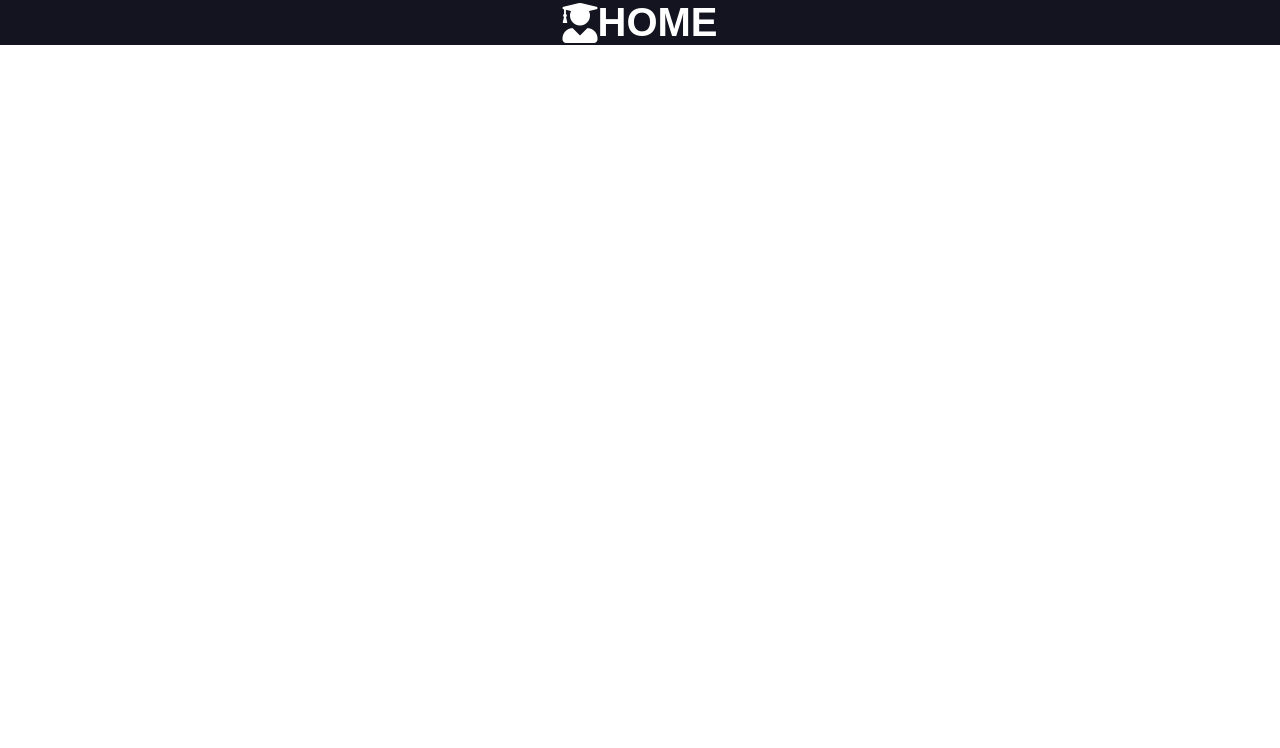
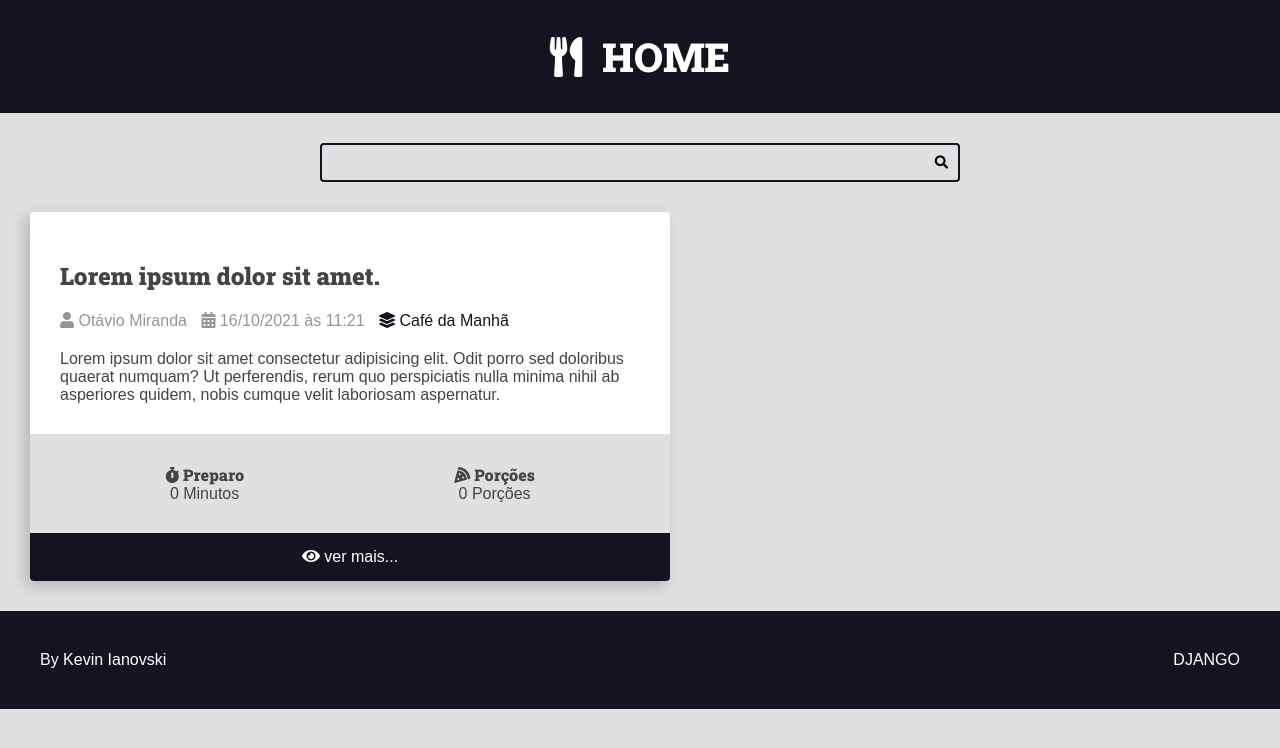
Before and after one commit to kevinianovski/curso-django-projeto1, a Django app: page / in a window 1280 px wide. Shown: the top 748 px of the page. Run offline with Django 5.2, Linux system fonts and the light colour scheme; some libraries are stand-ins or nearby versions.

Commit message:
criação do html da pagina principal e seus estilos

```diff
--- a/recipes/templates/recipes/pages/home.html
+++ b/recipes/templates/recipes/pages/home.html
@@ -2,16 +2,19 @@
 
 
 <body>
-    <header class="main-header-container">
-        <div class="main-header container">
-            <h1>
-                <a href="/" class="main-logo">
-                    <i class="fas fa-user-graduate main-logo-icon"></i>
-                    <span class="main-logo-text">HOME</span>
-                </a>
-            </h1>
+    {% include "recipes/partials/header.html" %}
+
+    {% include "recipes/partials/search.html" %}
+
+
+    <main class="content-content-container">
+        <div class="main-content container main-content-list container">
+            {% include "recipes/partials/recipe.html" %}
         </div>
-    </header>
+    </main>
+
+    {% include "recipes/partials/footer.html" %}
+
 </body>
 
 </html>
--- /dev/null
+++ b/recipes/templates/recipes/partials/footer.html
@@ -0,0 +1,9 @@
+<footer class="main-footer">
+    <div class="developer">
+        <a href="">By Kevin Ianovski</a>
+    </div>
+
+    <div class="powered">
+        <a href="">DJANGO</a>
+    </div>
+</footer>
--- a/recipes/templates/recipes/partials/head.html
+++ b/recipes/templates/recipes/partials/head.html
@@ -14,6 +14,10 @@
     <link rel="stylesheet" href="https://cdnjs.cloudflare.com/ajax/libs/font-awesome/5.15.4/css/solid.min.css"
         integrity="sha512-tk4nGrLxft4l30r9ETuejLU0a3d7LwMzj0eXjzc16JQj+5U1IeVoCuGLObRDc3+eQMUcEQY1RIDPGvuA7SNQ2w=="
         crossorigin="anonymous" referrerpolicy="no-referrer" />
+
+    <link rel="preconnect" href="https://fonts.googleapis.com">
+    <link rel="preconnect" href="https://fonts.gstatic.com" crossorigin>
+    <link href="https://fonts.googleapis.com/css2?family=Roboto+Slab:wght@900&display=swap" rel="stylesheet">
 
     <title>Recipes</title>
 
@@ -75,12 +79,24 @@
         body {
             font-size: 1.6rem;
             font-family: var(--font-primary);
+            background: var(--color-gray-1);
+            color: var(--color-dark-text);
+        }
+
+        h1,
+        h2,
+        h3,
+        h4,
+        h5,
+        h6 {
+            font-family: var(--font-headings);
         }
 
         .container {
             max-width: 144rem;
             /* alinhar ao centro, margem ao topo e abaixo 0 e das laterais auto */
             margin: 0 auto;
+            padding: var(--spacing-gutter-medium);
         }
 
         .main-header-container {
@@ -96,6 +112,182 @@
             flex-flow: row nowrap;
             align-items: center;
             justify-content: center;
+            /* se ajusta ao tamanho do conteúdo */
+            width: fit-content;
+            margin: 0 auto;
+        }
+
+        .main-logo-icon {
+            margin-right: 2rem;
+        }
+
+        .search-form {
+            border: .2rem solid var(--color-primary-dark);
+            max-width: 64rem;
+            margin: 0 auto;
+            /* borda redonda */
+            border-radius: .4rem;
+            /* para o botão ficar absoluto dentro da div search */
+            position: relative;
+            /* velocidade que muda a cor quando o mouse etá por cima */
+            transition: all 300ms ease-in-out;
+        }
+
+        .search-input,
+        .search-button {
+            border: none;
+            background: none;
+            outline: none;
+            padding: 1rem;
+            transition: all 300ms ease-in-out;
+        }
+
+        /* ajusta input */
+        .search-input {
+            width: 100%;
+            padding-right: 3rem;
+        }
+
+        /* coloca o botão no final do search */
+        .search-button {
+            position: absolute;
+            top: 0;
+            right: 0;
+        }
+
+        .search-button:focus {
+            outline: 1px solid var(--color-primary);
+            background: rgba(0, 0, 0, 0.6)
+        }
+
+        /* muda a cor da borda com o mouse pro cima */
+        .search-form:focus-within {
+            border-color: var(--color-primary);
+            background: var(--color-white);
+        }
+
+        .search-form:focus-within .search-button {
+            color: var(--color-primary);
+        }
+
+        .main-content {
+            padding-top: 0;
+        }
+
+        .main-content-list {
+            display: grid;
+            grid-template-columns: repeat(auto-fit, minmax(340px, 1fr));
+            gap: var(--spacing-gutter-large);
+        }
+
+        .recipe {
+            background: var(--color-white);
+            box-shadow: -5px 5px 15px rgba(0, 0, 0, 0.2);
+            transition: all 300ms ease-in-out;
+            transform: scale(1);
+            border-radius: .4rem;
+            overflow: hidden;
+        }
+
+        .recipe img {
+            max-width: 100%;
+        }
+
+        .recipe-list-item {
+            max-width: 64rem;
+        }
+
+        .recipe-list-item:hover {
+            transform: scale(1.05);
+            box-shadow: -8px 8px 20px rgba(0, 0, 0, 0.25);
+        }
+
+        .recipe-title-container {
+            padding: var(--spacing-gutter-medium);
+            padding-bottom: 2rem;
+        }
+
+        .recipe-author {
+            padding: 0 var(--spacing-gutter-medium);
+        }
+
+        .recipe-content {
+            padding: var(--spacing-gutter-medium);
+            padding-top: 2rem;
+        }
+
+        .recipe-author-item {
+            color: var(--color-gray-4);
+            margin-right: 1rem;
+        }
+
+        .recipe-author a {
+            color: var(--color-primary-dark);
+            transition: all 300ms ease-in-out;
+            text-decoration: none;
+        }
+
+        .recipe-author a:hover {
+            color: var(--color-primary);
+        }
+
+
+        .recipe-meta-container {
+            display: flex;
+            /* direção de linha se não couber, cai */
+            flex-flow: row wrap;
+            padding: var(--spacing-gutter-medium);
+            background: var(--color-gray-1);
+        }
+
+        .recipe-meta {
+            display: flex;
+            flex-flow: column nowrap;
+            /* pode diminuir */
+            flex-shrink: 1;
+            /* pode crescer */
+            flex-grow: 1;
+            text-align: center;
+        }
+
+        .recipe-meta-title {
+            font-size: 1.6rem;
+        }
+
+
+        .recipe-footer a {
+            background: var(--color-primary-dark);
+            display: block;
+            color: var(--color-white);
+            text-align: center;
+            text-decoration: none;
+            padding: 1.5rem var(--spacing-gutter-medium);
+            transition: all 300ms ease-in-out;
+        }
+
+        .recipe a:hover {
+            filter: brightness(2);
+        }
+
+        .main-footer {
+            display: flex;
+            align-items: center;
+            justify-content: space-between;
+            background: var(--color-primary-dark);
+            color: var(--color-white);
+            padding: var(--spacing-gutter-large);
+
+        }
+
+        .main-footer a {
+            color: var(--color-white);
+            text-decoration: none;
+            transition: all 300ms ease-in-out;
+
+        }
+
+        .main-footer a:hover {
+            filter: brightness(.8);
         }
     </style>
 </head>
--- /dev/null
+++ b/recipes/templates/recipes/partials/header.html
@@ -0,0 +1,10 @@
+<header class="main-header-container">
+    <div class="main-header container">
+        <h1>
+            <a href="/" class="main-logo">
+                <i class="fas fa-utensils main-logo-icon"></i>
+                <span class="main-logo-text">HOME</span>
+            </a>
+        </h1>
+    </div>
+</header>
--- /dev/null
+++ b/recipes/templates/recipes/partials/recipe.html
@@ -0,0 +1,54 @@
+<div class="recipe recipe-list-item">
+    <div class="recipe-cover">
+        <img src="https://via.placeholder.com/1280x720.png/26fe6" alt="">
+    </div>
+    <div class="recipe-title-container">
+        <h2 class="recipe-title">Lorem ipsum dolor sit amet.</h2>
+    </div>
+    <div class="recipe-author">
+        <span class="recipe-author-item">
+            <i class="fas fa-user"></i>
+            Otávio Miranda
+        </span>
+        <span class="recipe-author-item">
+            <i class="fas fa-calendar-alt"></i>
+            16/10/2021 às 11:21
+        </span>
+        <span class="recipe-author-item">
+            <a href="">
+                <i class="fas fa-layer-group"></i>
+                <span>Café da Manhã</span>
+            </a>
+        </span>
+    </div>
+
+    <div class="recipe-content">
+        <p>Lorem ipsum dolor sit amet consectetur adipisicing elit. Odit porro sed doloribus quaerat numquam? Ut perferendis, rerum quo perspiciatis nulla minima nihil ab asperiores quidem, nobis cumque velit laboriosam aspernatur.</p>
+    </div>
+
+
+    <div class="recipe-meta-container">
+        <div class="recipe-meta recipe-preparation">
+            <h3 class="recipe-meta-title"><i class="fas fa-stopwatch"></i> Preparo</h3>
+            <div class="recipe-meta-text">
+                0 Minutos
+            </div>
+        </div>
+        <div class="recipe-meta recipe-servings">
+            <h3 class="recipe-meta-title"><i class="fas fa-pizza-slice"></i> Porções</h3>
+            <div class="recipe-meta-text">
+                0 Porções
+            </div>
+        </div>
+    </div>
+
+    <footer class="recipe-footer">
+        <a href="" class="recipe-read-more button button-dark button-full-width">
+            <i class="fas fa-eye"></i>
+            <span>ver mais...</span>
+        </a>
+    </footer>
+
+
+
+</div>
--- /dev/null
+++ b/recipes/templates/recipes/partials/search.html
@@ -0,0 +1,8 @@
+<div class="search-container">
+    <div class="container">
+        <form action="" class="search-form">
+            <input type="search" class="search-input" name="search">
+            <button type="submit" class="search-button"><i class="fas fa-search"></i></button>
+        </form>
+    </div>
+</div>
```
Also changed, not shown: recipes/templates/recipes/pages/index.html (added, +104 -0 lines).
